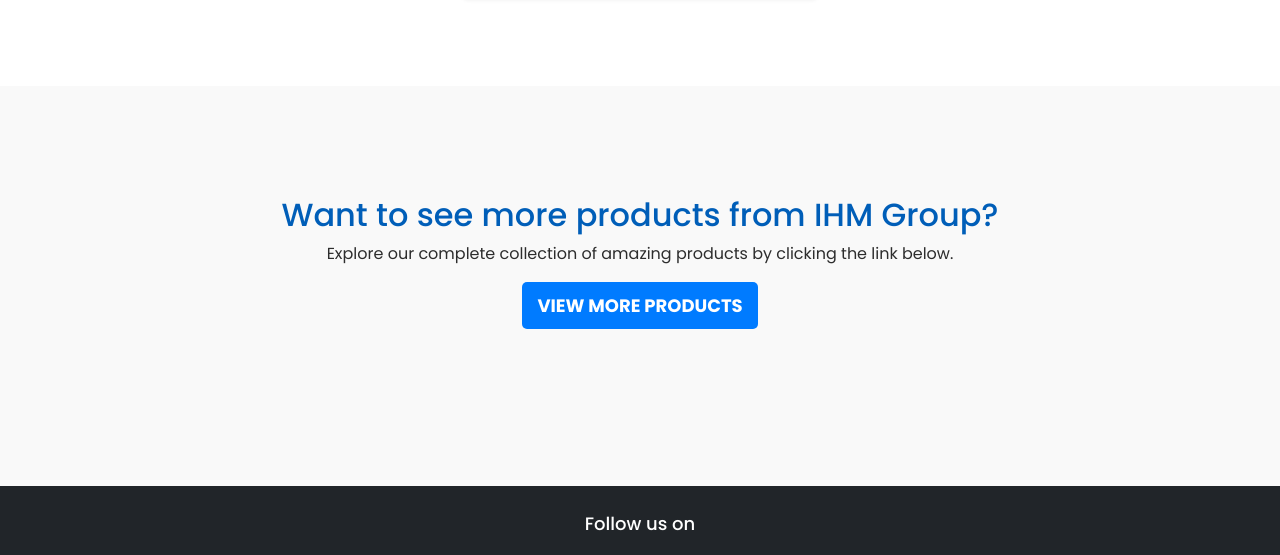
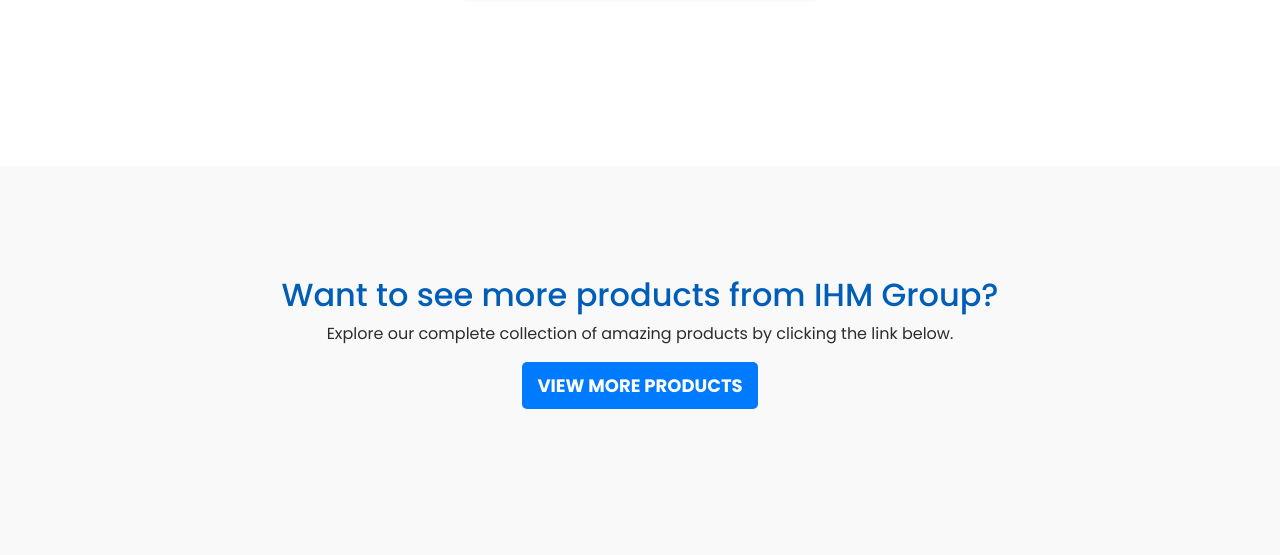
Before and after one commit to KumExodusH/GroupFinal-V1, a plain HTML site: page plans.html in a window 1280 px wide. Shown: the part 961-1516 px from the top of the page. Drawn offline with nearby package versions, Linux system fonts and the light colour scheme.

Commit message:
Update plans.html

```diff
--- a/plans.html
+++ b/plans.html
@@ -143,7 +143,7 @@
         </div>
     </section>
 
-    <section id="more-products" class="more-products" style="background-color: #f9f9f9;">
+    <section id="more-products" class="more-products" style="background-color: #f9f9f9; margin-top: 10%; margin-bottom: 10%;">
         <div class="container">
             <h2 class="text-center">Want to see more products from IHM Group?</h2>
             <p class="text-center">Explore our complete collection of amazing products by clicking the link below.</p>
```
